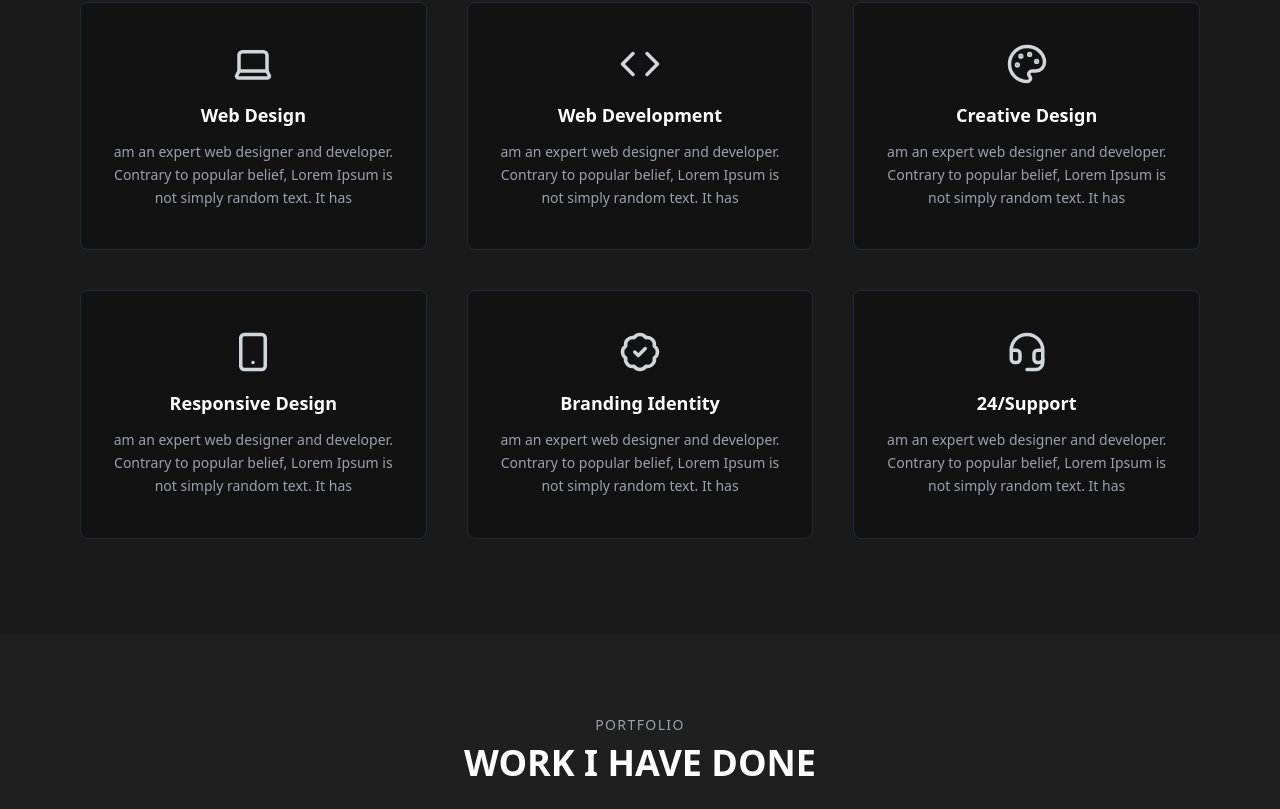
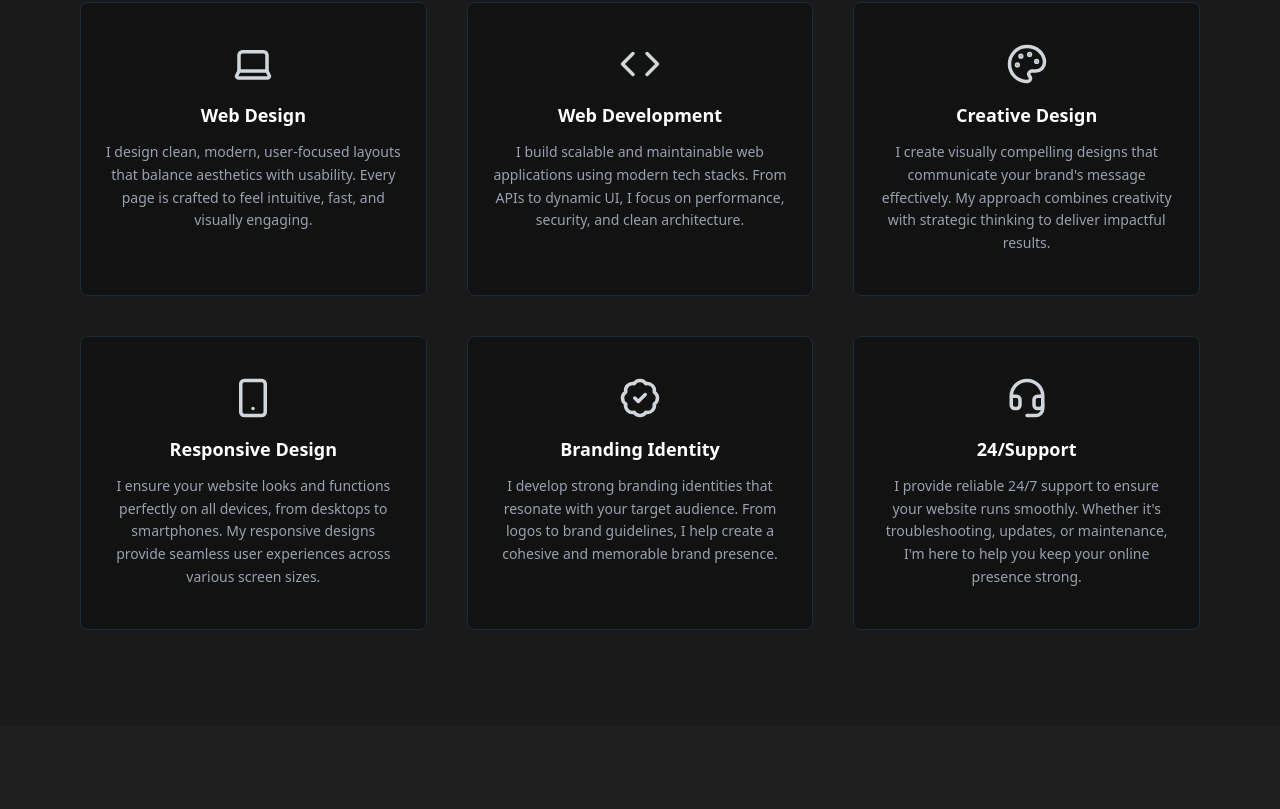
Before and after one commit to JadhavVaibhav3335/Portfolio, a React (Vite) app: page / in a window 1280 px wide. Shown: the part 1662-2471 px from the top of the page. Built offline with nearby package versions, Linux system fonts and the light colour scheme.

Commit message:
changes in servicesSection

```diff
--- a/src/components/Navbar.jsx
+++ b/src/components/Navbar.jsx
@@ -62,7 +62,7 @@ export default function Navbar() {
 
         {/* LOGO */}
         <div className="text-2xl font-bold tracking-widest text-white select-none">
-          VJ
+          Portfolio
         </div>
 
         {/* DESKTOP NAV */}
--- a/src/pages/ServicesSection.jsx
+++ b/src/pages/ServicesSection.jsx
@@ -12,32 +12,32 @@ const services = [
   {
     icon: <Laptop size={42} />,
     title: "Web Design",
-    desc: "am an expert web designer and developer. Contrary to popular belief, Lorem Ipsum is not simply random text. It has",
+    desc: "I design clean, modern, user-focused layouts that balance aesthetics with usability. Every page is crafted to feel intuitive, fast, and visually engaging.",
   },
   {
     icon: <Code size={42} />,
     title: "Web Development",
-    desc: "am an expert web designer and developer. Contrary to popular belief, Lorem Ipsum is not simply random text. It has",
+    desc: "I build scalable and maintainable web applications using modern tech stacks. From APIs to dynamic UI, I focus on performance, security, and clean architecture.",
   },
   {
     icon: <Palette size={42} />,
     title: "Creative Design",
-    desc: "am an expert web designer and developer. Contrary to popular belief, Lorem Ipsum is not simply random text. It has",
+    desc: "I create visually compelling designs that communicate your brand's message effectively. My approach combines creativity with strategic thinking to deliver impactful results.",
   },
   {
     icon: <Smartphone size={42} />,
     title: "Responsive Design",
-    desc: "am an expert web designer and developer. Contrary to popular belief, Lorem Ipsum is not simply random text. It has",
+    desc: "I ensure your website looks and functions perfectly on all devices, from desktops to smartphones. My responsive designs provide seamless user experiences across various screen sizes.",
   },
   {
     icon: <BadgeCheck size={42} />,
     title: "Branding Identity",
-    desc: "am an expert web designer and developer. Contrary to popular belief, Lorem Ipsum is not simply random text. It has",
+    desc: "I develop strong branding identities that resonate with your target audience. From logos to brand guidelines, I help create a cohesive and memorable brand presence.",
   },
   {
     icon: <Headset size={42} />,
     title: "24/Support",
-    desc: "am an expert web designer and developer. Contrary to popular belief, Lorem Ipsum is not simply random text. It has",
+    desc: "I provide reliable 24/7 support to ensure your website runs smoothly. Whether it's troubleshooting, updates, or maintenance, I'm here to help you keep your online presence strong.",
   },
 ];
 
```
